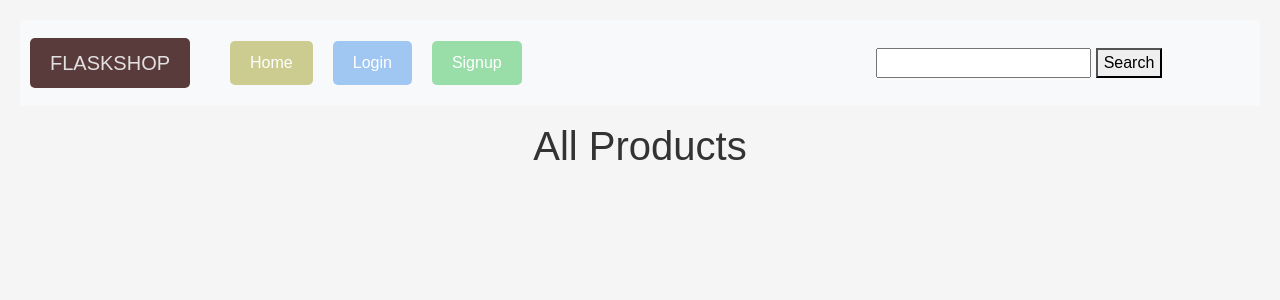
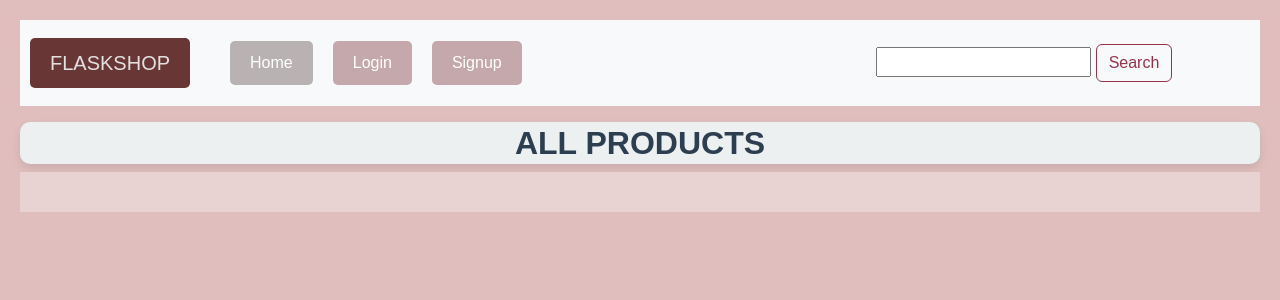
Before and after one commit to KashishRanaa/Ecommerce, a Flask app: page / in a window 1280 px wide. Shown: the top 300 px of the page. Run offline with Flask 3, Linux system fonts and the light colour scheme; data that the repository does not hold is empty; some libraries are stand-ins or nearby versions.

Commit message:
Update home.html

```diff
--- a/templates/home.html
+++ b/templates/home.html
@@ -5,35 +5,38 @@
   <meta name="viewport" content="width=device-width, initial-scale=1.0">
   <title>FLASKSHOP | HOME </title>
   <link rel="stylesheet" href="styles.css">
-  <link rel="stylesheet" href="{{ url_for('static' , filename='index.css') }}">
+  <link rel="stylesheet" href="{{ url_for('static' , filename='css/styles.css') }}">
   <link href="https://cdn.jsdelivr.net/npm/bootstrap@5.3.3/dist/css/bootstrap.min.css" rel="stylesheet" integrity="sha384-QWTKZyjpPEjISv5WaRU9OFeRpok6YctnYmDr5pNlyT2bRjXh0JMhjY6hW+ALEwIH" crossorigin="anonymous">
 </head>
 <body>
+
   <nav class="navbar navbar-expand-lg bg-body-tertiary" style="background-color: #5b5959; padding: 10px;">
     <div class="navbar" style="display: flex; justify-content: space-between; align-items: center; width: 100%;">
-        <a class="navbar-brand" style="display: inline-block; padding: 10px 20px; background-color: #593b3b; color: #e3e0e0; border-radius: 5px; margin-right: 40px;">FLASKSHOP</a>
+        <a class="navbar-brand" style="display: inline-block; padding: 10px 20px; background-color: #693636; color: #e3e0e0; border-radius: 5px; margin-right: 40px;">FLASKSHOP</a>
         <button class="navbar-toggler" type="button" data-bs-toggle="collapse" data-bs-target="#navbarNav" aria-controls="navbarNav" aria-expanded="false" aria-label="Toggle navigation">
             <span class="navbar-toggler-icon"></span>
         </button>
         <div class="collapse navbar-collapse" id="navbarNav" style="flex-grow: 1;">
             <ul class="navbar-nav" style="display: flex; justify-content: flex-end;">
           <li class="nav-item">
-            <a class="nav-link active" aria-current="page" href="/" style="display: inline-block; padding: 10px 20px; background-color: #cccc91; color: #fff; border-radius: 5px; text-decoration: none; margin-right: 20px;">Home</a>
+            <a class="nav-link active" aria-current="page" href="/" style="display: inline-block; padding: 10px 20px; background-color: #b9b2b3; color: #fff; border-radius: 5px; text-decoration: none; margin-right: 20px;">Home</a>
           </li>
           <li class="nav-item">
-            <a class="nav-link" href="/login" style="display: inline-block; padding: 10px 20px; background-color: #a0c7f2; color: #fff; border-radius: 5px; text-decoration: none; margin-right: 20px;">Login</a>
+            <a class="nav-link" href="/login" style="display: inline-block; padding: 10px 20px; background-color: #c5a8ab; color: #fff; border-radius: 5px; text-decoration: none; margin-right: 20px;">Login</a>
           </li>
           <li class="nav-item">
-            <a class="nav-link" href="/signup" style="display: inline-block; padding: 10px 20px; background-color: #99dda9; color: #fff; border-radius: 5px; text-decoration: none; margin-right: 350px;">Signup</a>
+            <a class="nav-link" href="/signup" style="display: inline-block; padding: 10px 20px; background-color: #c5a8ab; color: #fff; border-radius: 5px; text-decoration: none; margin-right: 350px;">Signup</a>
           </li>
         </ul>
         <div class="Search">
         <form action="/search" method="GET">
           <label for="search_query"> </label>
           <input type="text" id="search_query" name="query">
-          <button type="submit">Search</button>
+          <button type="submit" class="btn btn-outline-success">Search</button>
         </form>
-        </div>
+    </div>
+
+
 
       {% if search_results %}
           <h2>Search Results:</h2>
@@ -47,7 +50,6 @@
       </div>
     </div>
   </nav>
-
 
 
     <ul>
@@ -67,7 +69,7 @@
           font-family: Arial, sans-serif;
           margin: 0;
           padding: 20px;
-          background-color: #f5f5f5;
+          background-color: #a8a3a3;
       }
       h1 {
           text-align: center;
@@ -78,9 +80,10 @@
           grid-template-columns: repeat(auto-fill, minmax(250px, 1fr));
           gap: 20px;
           padding: 20px;
+          background-color: #e8d2d2;
       }
       .product {
-          background-color: #fff;
+          background-color: #f5efef;
           border: 1px solid #ddd;
           border-radius: 8px;
           padding: 20px;
@@ -117,10 +120,30 @@
               grid-template-columns: 1fr;
           }
       }
+      body {
+    background-color: #e0bebe; /* Light grey background color */
+    font-family: Arial, sans-serif; /* Optional: set a default font for the website */
+      }
+      .btn-outline-success {
+    --bs-btn-color: #96324c;
+    --bs-btn-border-color: #96324c;
+    --bs-btn-hover-color: #fff;
+    --bs-btn-hover-bg: #96324c;
+    --bs-btn-hover-border-color: #198754;
+    --bs-btn-focus-shadow-rgb: 25, 135, 84;
+    --bs-btn-active-color: #fff;
+    --bs-btn-active-bg: #96324c;
+    --bs-btn-active-border-color: #96324c;
+    --bs-btn-active-shadow: inset 0 3px 5px rgba(0, 0, 0, 0.125);
+    --bs-btn-disabled-color: #96324c;
+    --bs-btn-disabled-bg: transparent;
+    --bs-btn-disabled-border-color: #96324c;
+    --bs-gradient: none;
+}
   </style>
 </head>
 <body>
-    <h1>All Products</h1>
+    <h1 style="color: #2c3e50; font-size: 2.0rem; font-weight: bold; text-align: center; text-transform: uppercase; padding: 2px; background-color: #ecf0f1; border-radius: 10px; box-shadow: 0 4px 8px rgba(0, 0, 0, 0.1);">All Products</h1>
     <div class="product-list">
 
         {% for product in products %}
```
